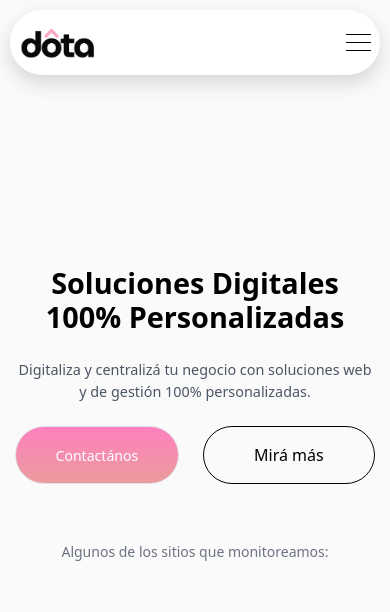
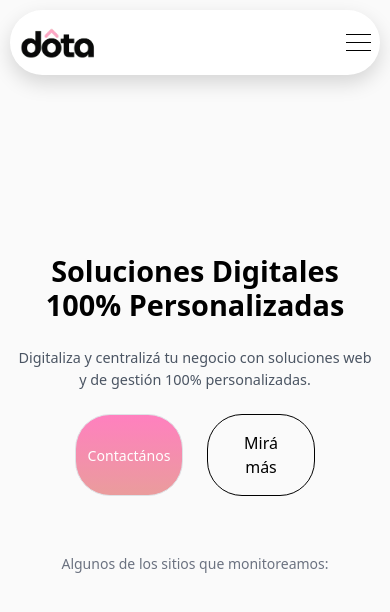
Before and after one commit to ivolevy/agency-website, a React (Vite) app: page / in a window 390 px wide. Shown: the top 612 px of the page. Built offline with nearby package versions, Linux system fonts and the light colour scheme; a web font is replaced by a local one.

Commit message:
header buttons updates

```diff
--- a/src/assets/styles/header.css
+++ b/src/assets/styles/header.css
@@ -62,7 +62,14 @@
         font-size: 1rem;
     }
     .headerButton, .navButton2 {
-        width: 100%;
+        width: 20%;
+        margin-bottom: 10px;
+    }
+}
+
+@media (max-width: 612px){
+    .headerButton, .navButton2 {
+        width: 30%;
         margin-bottom: 10px;
     }
 }
```
